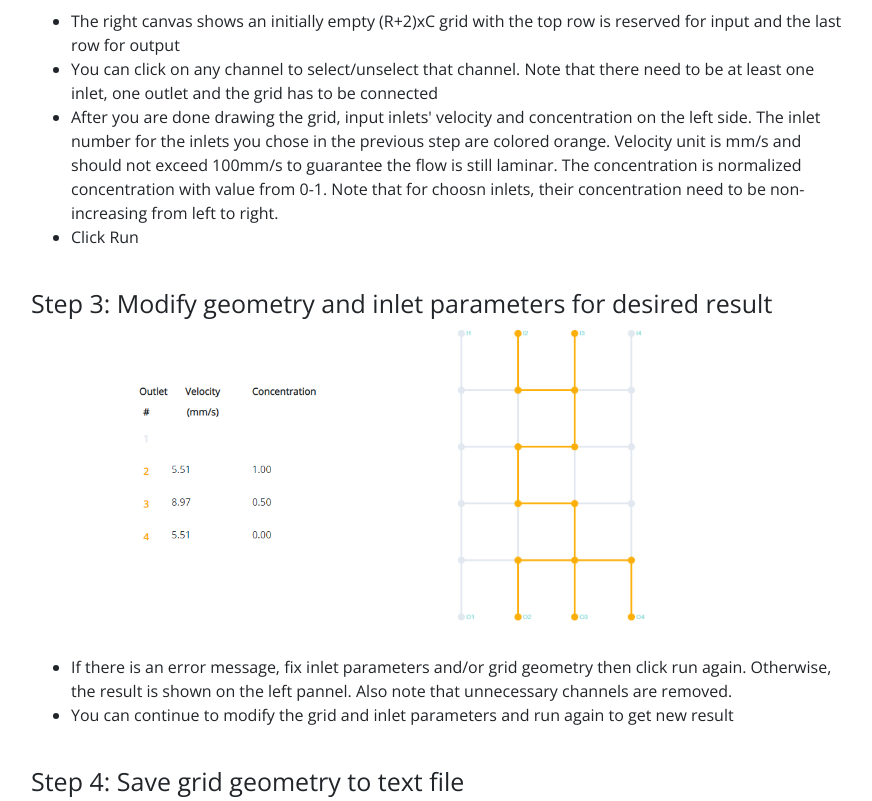
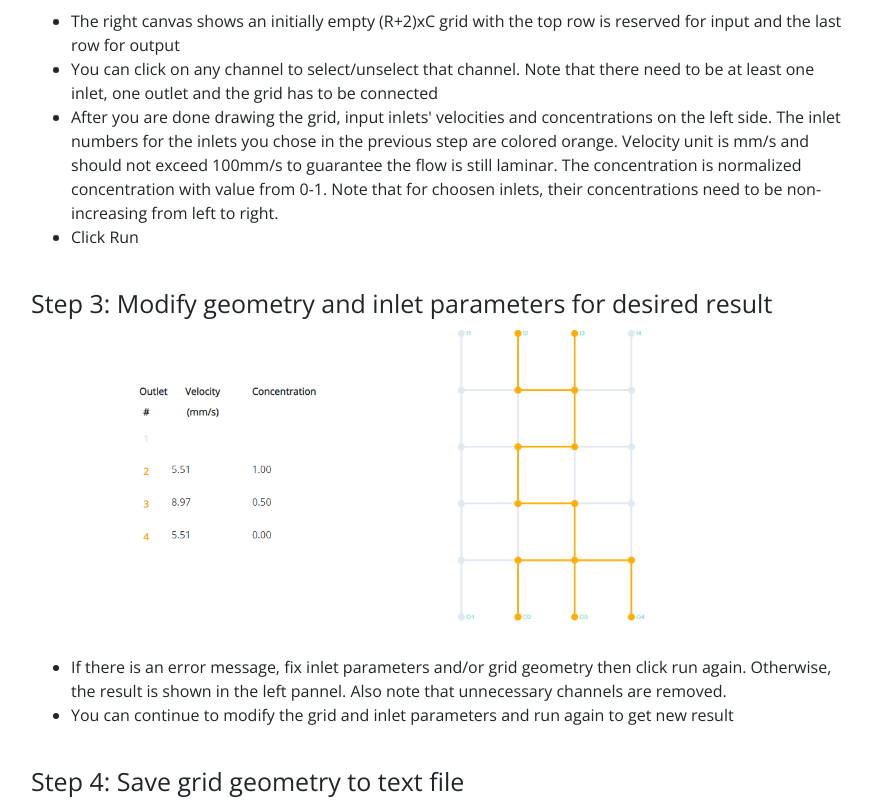
Before and after one commit to hluu3107/Website, a Django app: page /tutorial in a window 1280 px wide. Shown: the part 1151-1952 px from the top of the page, without its empty margins (304-1176 px from the left). Run offline with Django 3.2, Linux system fonts and the light colour scheme; some libraries are stand-ins or nearby versions.

Commit message:
fix some typo in tut

```diff
--- a/grid/templates/grid/tutorial.html
+++ b/grid/templates/grid/tutorial.html
@@ -39,7 +39,7 @@
 		<ul>
 			<li>The right canvas shows an initially empty (R+2)xC grid with the top row is reserved for input and the last row for output</li>
 			<li>You can click on any channel to select/unselect that channel. Note that there need to be at least one inlet, one outlet and the grid has to be connected</li>
-			<li>After you are done drawing the grid, input inlets' velocity and concentration on the left side. The inlet number for the inlets you chose in the previous step are colored orange. Velocity unit is mm/s and should not exceed 100mm/s to guarantee the flow is still laminar. The concentration is normalized concentration with value from 0-1. Note that for choosn inlets, their concentration need to be non-increasing from left to right.</li>
+			<li>After you are done drawing the grid, input inlets' velocities and concentrations on the left side. The inlet numbers for the inlets you chose in the previous step are colored orange. Velocity unit is mm/s and should not exceed 100mm/s to guarantee the flow is still laminar. The concentration is normalized concentration with value from 0-1. Note that for choosen inlets, their concentrations need to be non-increasing from left to right.</li>
 			<li>Click Run</li>
 		</ul>
 	</div>
@@ -60,7 +60,7 @@
 <div class="row tut-container text-left justify-content-md-center">
 	<div class="col-8 offset-2">
 		<ul>
-			<li>If there is an error message, fix inlet parameters and/or grid geometry then click run again. Otherwise, the result is shown on the left pannel. Also note that unnecessary channels are removed.</li>
+			<li>If there is an error message, fix inlet parameters and/or grid geometry then click run again. Otherwise, the result is shown in the left pannel. Also note that unnecessary channels are removed.</li>
 			<li>You can continue to modify the grid and inlet parameters and run again to get new result</li>
 		</ul>
 	</div>
```
